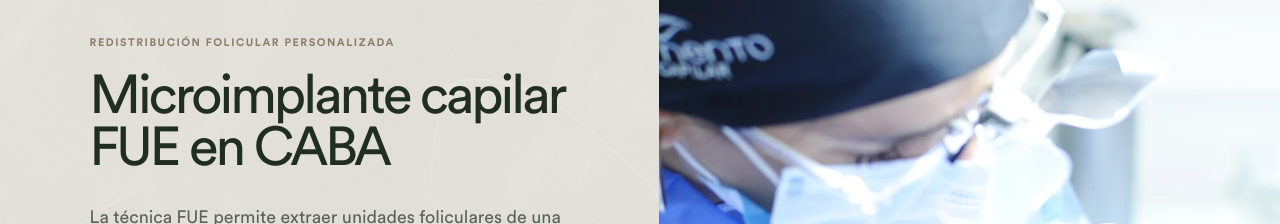
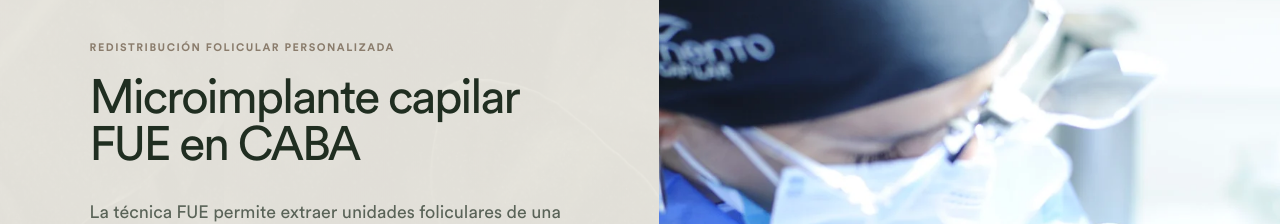
Before and after one commit to mlav-prog/tomento-web, a Next.js app: page /tratamientos/microimplante-capilar-fue in a window 1280 px wide. Shown: the part 202-426 px from the top of the page. Built offline with nearby package versions, Linux system fonts and the light colour scheme; no server answers.

Commit message:
fix: size long treatment heading across viewports

```diff
--- a/components/treatments/TreatmentLandingPage.module.css
+++ b/components/treatments/TreatmentLandingPage.module.css
@@ -30,7 +30,7 @@
 .heroCopy { padding: clamp(54px,8vw,120px) clamp(24px,7vw,110px); display: flex; flex-direction: column; justify-content: center; }
 .eyebrow { margin: 0 0 18px; color: var(--color-taupe); font-size: .68rem; font-weight: 700; letter-spacing: .14em; text-transform: uppercase; }
 .hero h1 { max-width: 720px; margin: 0; font-family: var(--font-display); font-size: clamp(3rem,6.2vw,6.6rem); font-weight: 400; line-height: .92; letter-spacing: -.055em; }
-.hero h1.longTitle { font-size: clamp(3rem,4.25vw,5rem); line-height: .96; }
+.hero h1.longTitle { font-size: clamp(3rem,3.2vw,4rem); line-height: .98; letter-spacing: -.045em; }
 .heroCopy > p:not(.eyebrow) { max-width: 680px; margin: 28px 0 0; color: rgba(32,46,33,.7); font-size: clamp(1rem,1.4vw,1.18rem); line-height: 1.75; }
 .heroImage { position: relative; min-height: 620px; overflow: hidden; background: var(--color-green); }
 .heroImage img { object-fit: cover; }
@@ -66,5 +66,5 @@
 .footer { min-height: 90px; padding: 24px clamp(20px,5vw,72px); display: flex; align-items: center; justify-content: space-between; gap: 20px; font-size: .74rem; }
 .footer a { font-weight: 700; }
 @media (max-width: 900px) { .hero { min-height: auto; grid-template-columns: 1fr; } .heroImage { min-height: 520px; order: -1; } .sectionGrid { grid-template-columns: 1fr; } .team,.faq { grid-template-columns: 1fr; } }
-@media (max-width: 650px) { .page { background-size: auto,85% auto; } .header { min-height: 72px; padding-inline: 16px; } .header nav { gap: 12px; } .headerCta { padding: 10px 12px; } .treatmentMenuPanel { position: fixed; top: 72px; right: 12px; left: 12px; width: auto; } .treatmentMenuPanel::before { right: 138px; } .heroImage { min-height: 390px; } .heroCopy { padding: 48px 22px 62px; } .hero h1,.hero h1.longTitle { font-size: clamp(2.65rem,13vw,4rem); } .actions { align-items: stretch; flex-direction: column; } .actions > * { width: 100%; } .highlights { width: calc(100% - 32px); grid-template-columns: 1fr; padding: 32px 0 56px; } .content,.team,.faq { width: calc(100% - 32px); } .footer { align-items: flex-start; flex-direction: column; } }
+@media (max-width: 650px) { .page { background-size: auto,85% auto; } .header { min-height: 72px; padding-inline: 16px; } .header nav { gap: 12px; } .headerCta { padding: 10px 12px; } .treatmentMenuPanel { position: fixed; top: 72px; right: 12px; left: 12px; width: auto; } .treatmentMenuPanel::before { right: 138px; } .heroImage { min-height: 390px; } .heroCopy { padding: 48px 22px 62px; } .hero h1 { font-size: clamp(2.65rem,13vw,4rem); } .hero h1.longTitle { font-size: clamp(2rem,9vw,3rem); } .actions { align-items: stretch; flex-direction: column; } .actions > * { width: 100%; } .highlights { width: calc(100% - 32px); grid-template-columns: 1fr; padding: 32px 0 56px; } .content,.team,.faq { width: calc(100% - 32px); } .footer { align-items: flex-start; flex-direction: column; } }
 @media (max-width: 420px) { .headerCta { display: none; } .treatmentMenuPanel::before { right: 22px; } }
```
